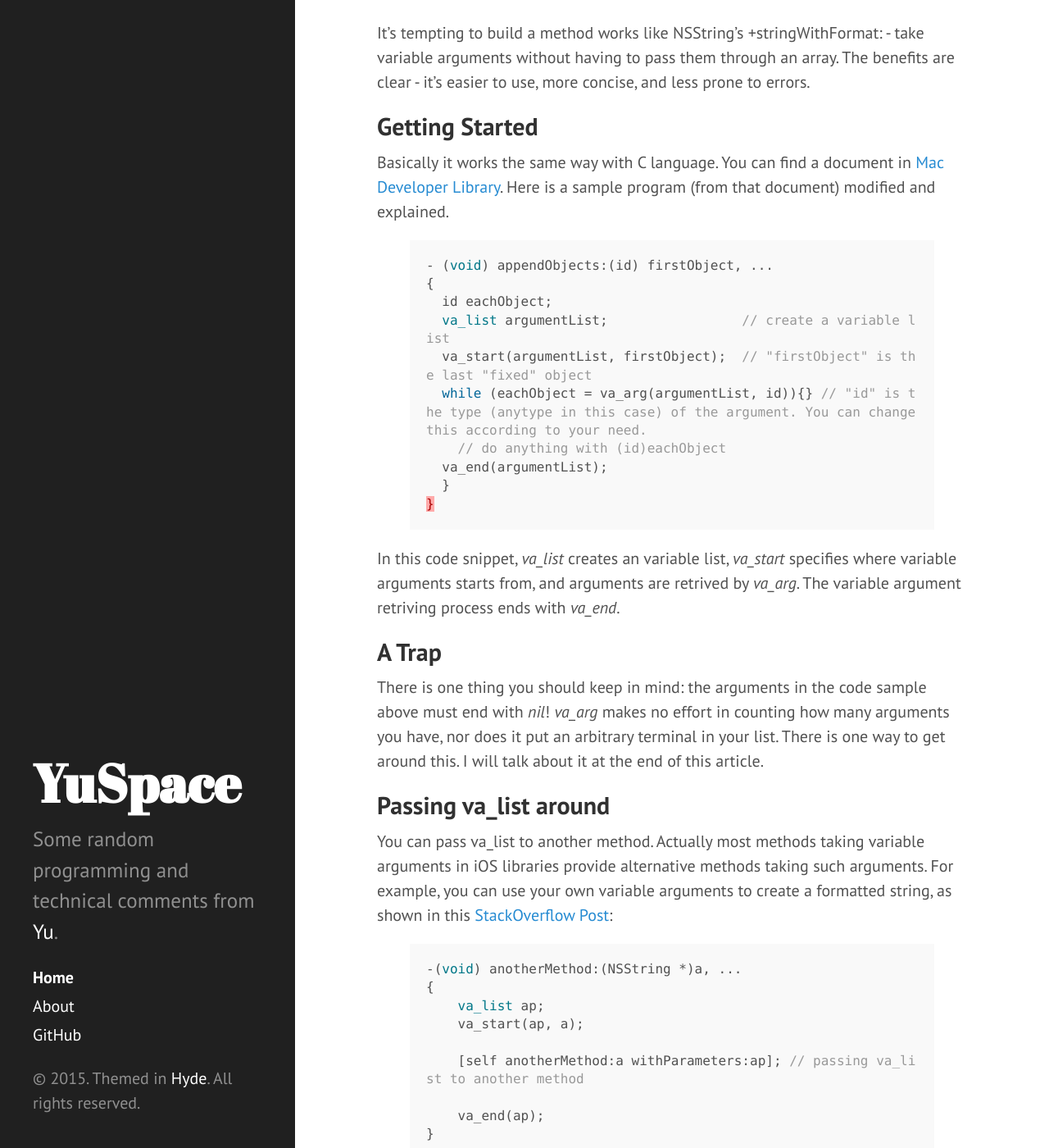
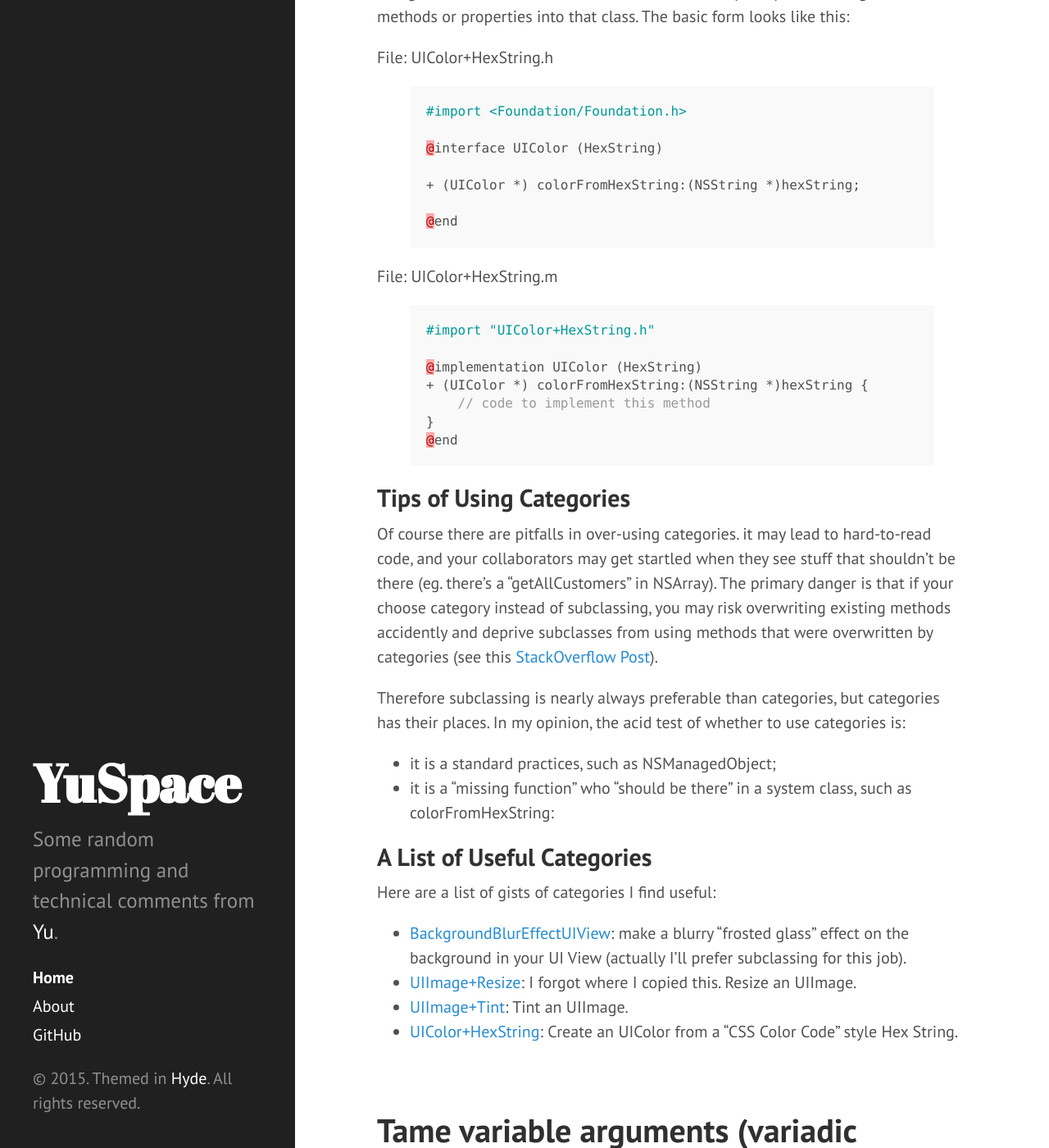
Before and after one commit to bigeyex/bigeyex.github.io, a Jekyll site: the page built from index.html, in a window 1280 px wide and 1400 px high, scrolled down 205 px. Shown: the whole window at 82% size. Built offline with Jekyll 4.4.1, drawn with Linux system fonts in a browser that asks for light colours; Markdown is read by kramdown in place of the engine named in the settings; the list of posts is cut into pages by our own code; some of the changed text lies outside the part shown.

Commit message:
new post, add comment

```diff
--- a/CNAME
+++ b/CNAME
@@ -1 +1 @@
-hyde.getpoole.com
+bigeyex.github.io
--- /dev/null
+++ b/_posts/2015-12-18-iOS-have-fun-with-categories.md
@@ -0,0 +1,49 @@
+---
+layout: post
+title: iOS - have fun with categories
+---
+
+Categories is an awesome feature in iOS. You can "open up" an existing class and add methods or properties into that class. The basic form looks like this:
+
+File: UIColor+HexString.h
+
+{% highlight c %}
+#import <Foundation/Foundation.h>
+
+@interface UIColor (HexString)
+
++ (UIColor *) colorFromHexString:(NSString *)hexString;
+
+@end
+{% endhighlight %}
+
+File: UIColor+HexString.m
+
+{% highlight c %}
+#import "UIColor+HexString.h"
+
+@implementation UIColor (HexString)
++ (UIColor *) colorFromHexString:(NSString *)hexString {
+    // code to implement this method
+}
+@end
+
+{% endhighlight %}
+
+## Tips of Using Categories
+
+Of course there are pitfalls in over-using categories. it may lead to hard-to-read code, and your collaborators may get startled when they see stuff that shouldn't be there (eg. there's a "getAllCustomers" in NSArray). The primary danger is that if your choose category instead of subclassing, you may risk overwriting existing methods accidently and deprive subclasses from using methods that were overwritten by categories (see this [StackOverflow Post](http://stackoverflow.com/questions/11346020/when-are-categories-bad-dangerous)).
+
+Therefore subclassing is nearly always preferable than categories, but categories has their places. In my opinion, the acid test of whether to use categories is:
+
+- it is a standard practices, such as NSManagedObject;
+- it is a "missing function" who "should be there" in a system class, such as colorFromHexString:
+
+## A List of Useful Categories
+
+Here are a list of gists of categories I find useful:
+
+- [BackgroundBlurEffectUIView](https://github.com/kissrobber/BackgroundBlurEffectUIView/blob/master/Classes/UIView%2BBackgroundBlurEffect.m): make a blurry "frosted glass" effect on the background in your UI View (actually I'll prefer subclassing for this job).
+- [UIImage+Resize](https://gist.github.com/bigeyex/e5a2ba7a27930415ac86): I forgot where I copied this. Resize an UIImage.
+- [UIImage+Tint](https://gist.github.com/bigeyex/2d23202b6fdae3dfe004): Tint an UIImage.
+- [UIColor+HexString](https://gist.github.com/bigeyex/200abf121aaad7d3440e): Create an UIColor from a "CSS Color Code" style Hex String.
```
Also changed, not shown: _layouts/post.html (+22 -0 lines).
